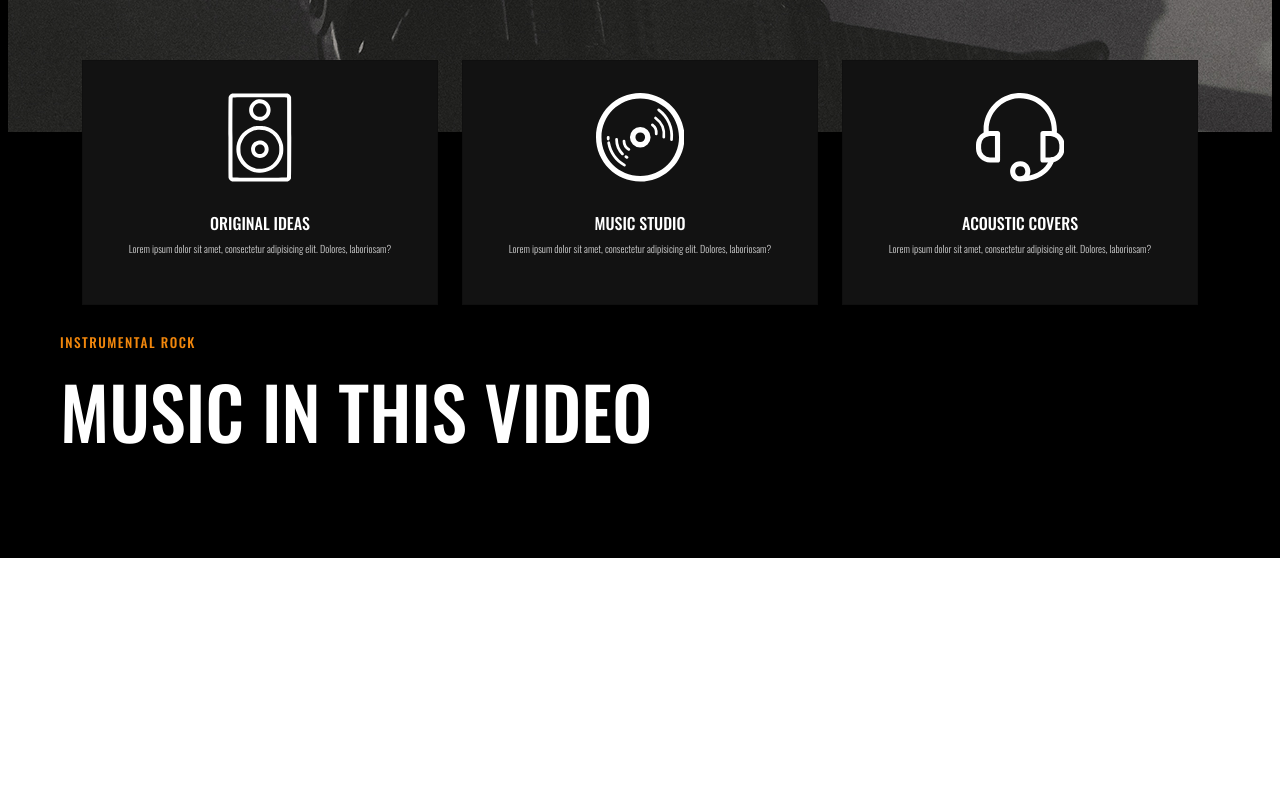
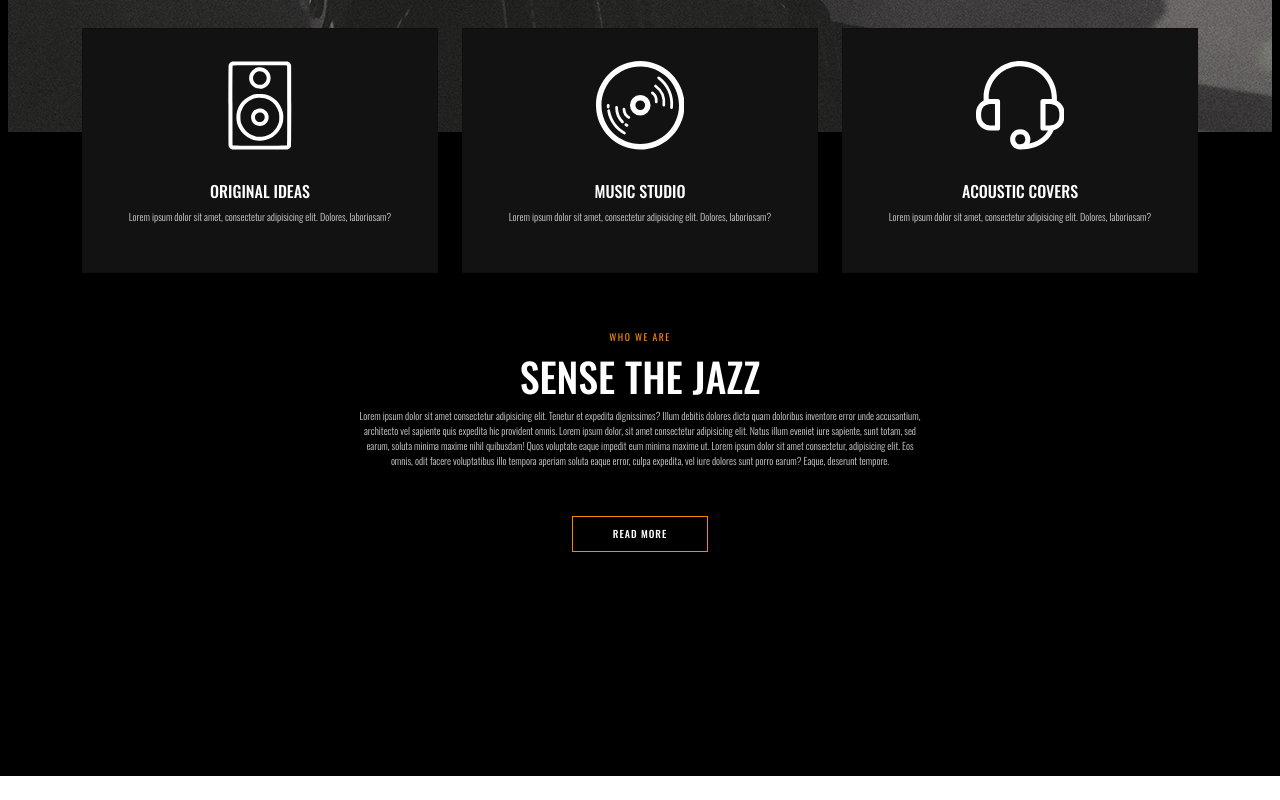
Before and after one commit to LiciaLicari/proj-html-vuejs, a Vue app: page / in a window 1280 px wide. Shown: the part 732-1532 px from the top of the page. Before the commit the page ends 1314 px from the top, so only its background shows below. Built offline with nearby package versions, Linux system fonts and the light colour scheme.

Commit message:
add who_we_are_section

```diff
--- a/src/App.vue
+++ b/src/App.vue
@@ -20,12 +20,16 @@ export default {
 
     <main>
         <div id="who_we_are_section" class="p-5 mb-4">
-            <div class="container-fluid py-5">
+            <div class="container-fluid align-items-center d-flex flex-column py-5">
                 <div class="">
-                    <p>Instrumental rock</p>
-                    <h1 class="">Music in this video</h1>
+                    <h6>Who We Are</h6>
+                    <h1 class="">Sense the jazz</h1>
+                    <p>Lorem ipsum dolor sit amet consectetur adipisicing elit. Tenetur et expedita dignissimos? Illum debitis dolores dicta quam doloribus inventore error unde accusantium, architecto vel sapiente quis expedita hic provident omnis. Lorem ipsum dolor, sit amet consectetur adipisicing elit. Natus illum eveniet iure sapiente, sunt totam, sed earum, soluta minima maxime nihil quibusdam! Quos voluptate eaque impedit eum minima maxime ut. Lorem ipsum dolor sit amet consectetur, adipisicing elit. Eos omnis, odit facere voluptatibus illo tempora aperiam soluta eaque error, culpa expedita, vel iure dolores sunt porro earum? Eaque, deserunt tempore.</p>
+                </div>
+                <div>
+                    <button type="button" class="btn btn_cstm btn-lg">read more</button>
+                </div>
 
-                </div>
             </div>
 
 
--- a/src/assets/scss/app.scss
+++ b/src/assets/scss/app.scss
@@ -88,8 +88,6 @@ nav {
     background-repeat: no-repeat;
     border: 0.5rem solid $rock-dark;
     text-align: center;
-
-
 }
 
 .btn_cstm {
@@ -103,6 +101,7 @@ nav {
     border-radius: 0%;
     padding: 0.6rem 2.5rem;
     margin-top: 2rem;
+    margin-bottom: 8rem;
 }
 
 #app_cards {
@@ -112,7 +111,7 @@ nav {
 #app_cards .row {
     position: absolute;
     width: 100%;
-    top: -5rem;
+    top: -7rem;
 }
 
 .card {
@@ -147,20 +146,47 @@ nav {
 #who_we_are_section {
     background-color: $rock-dark;
 
+    .container-fluid {
+        max-width: 50%;
+    }
+
     h1 {
+        text-align: center;
         text-transform: uppercase;
         font-family: 'Oswald', sans-serif;
         font-weight: 500;
-        font-size: 4.5rem;
         color: $rock-light;
     }
-    p{
+
+    h6{
+        text-align: center;
         margin-top: 6rem;
         text-transform: uppercase;
         letter-spacing: 1.5px;
         font-family: 'Oswald', sans-serif;
-        font-weight: 500;
-        font-size: smaller;
+        font-weight: 400;
+        font-size: 0.6rem;
         color: $rock-accent;
     }
+
+    p {
+        text-align: center;
+        font-size: x-small;
+        font-weight: 300;
+        color: lightgray;
+    }
+
+    .btn_cstm {
+        background-color: transparent;
+        text-transform: uppercase;
+        font-size: x-small;
+        font-weight: 500;
+        letter-spacing: 1px;
+        color: $rock-light;
+        border: 1px solid $rock-accent;
+        border-radius: 0%;
+        padding: 0.6rem 2.5rem;
+        margin-top: 2rem;
+        margin-bottom: 8rem;
+    }
 }
--- a/src/components/AppCards.vue
+++ b/src/components/AppCards.vue
@@ -110,8 +110,6 @@ export default {
 <style lang="scss" scoped>
 @use '../assets/scss/partials/variables' as *;
 
-#app_cards {
-    // margin-top: -8.5rem;
-}
+
 
 </style>
```
